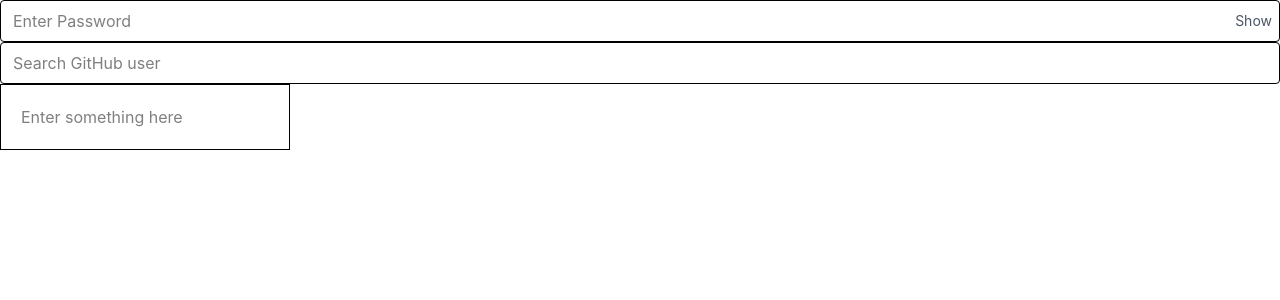
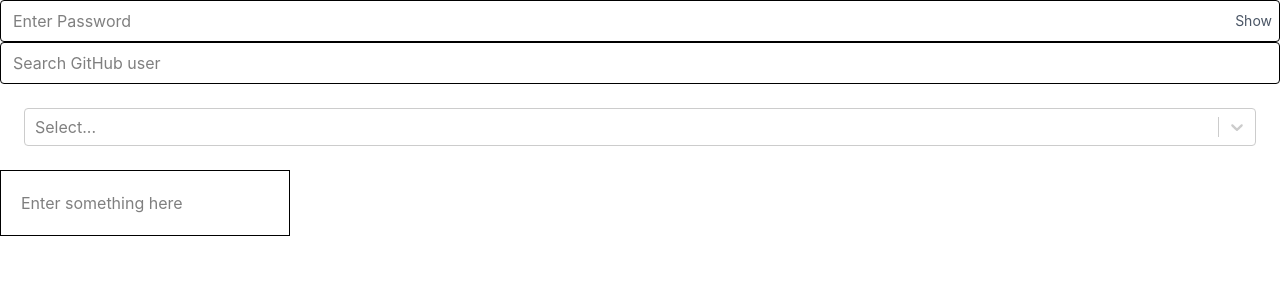
Before and after one commit to Prabigyakafle890/react-challenges, a React (Vite) app: page / in a window 1280 px wide. Shown: the top 300 px of the page. Built offline with nearby package versions, Linux system fonts and the light colour scheme.

Commit message:
feat(excercise 5): searchable dropdown

```diff
--- a/package.json
+++ b/package.json
@@ -14,6 +14,7 @@
     "@tanstack/react-query": "^5.99.0",
     "react": "^19.2.4",
     "react-dom": "^19.2.4",
+    "react-select": "^5.10.2",
     "tailwindcss": "^4.2.2"
   },
   "devDependencies": {
--- a/src/App.tsx
+++ b/src/App.tsx
@@ -3,6 +3,7 @@ import PwInput from './components/pw_input'
 import './index.css'
 import GithubProfileFetcher from './components/github_profile_fetcher/GithubProfileFetcher'
 import { useLocalStorage } from './components/useLocalStorageHook/hooks/useLocalStorage';
+import { SearchableDropdown } from './components/SearchableDropdown';
 
 function App() {
 
@@ -12,6 +13,7 @@ const [LSValue, setLSValue] = useLocalStorage("ls", "");
 
      <PwInput/>
      <GithubProfileFetcher/>
+     <SearchableDropdown />
      <input placeholder="Enter something here" onChange={(e)=> setLSValue(e.target.value) } className='border p-5'/>
      <p>{LSValue}</p>
     </>
--- /dev/null
+++ b/src/components/SearchableDropdown.tsx
@@ -0,0 +1,36 @@
+import { useState } from "react";
+import Select from "react-select";
+
+const options = [
+  { value: "Nepal", label: "Nepal" },
+  { value: "India", label: "India" },
+  { value: "China", label: "China" },
+  { value: "Australia", label: "Australia" },
+  { value: "Germany", label: "Germany" },
+  { value: "America", label: "America" },
+  { value: "Denmark", label: "Denmark" },
+];
+
+export function SearchableDropdown() {
+
+  interface OptionType  {
+value: string;
+label: string;
+  }
+
+  const [selectedOption, setSelectedOption] = useState<OptionType | null>(null);
+   const handleChange =(selectedOption: OptionType | null) =>{
+    setSelectedOption(selectedOption)
+  }
+
+  return (
+    <div className="m-6">
+      <Select
+        options={options}
+        value={selectedOption}
+        onChange={handleChange}
+        isSearchable
+      />
+    </div>
+  );
+}
```
Also changed, not shown: 1 other file (tests, documents, lock files or other folders).
